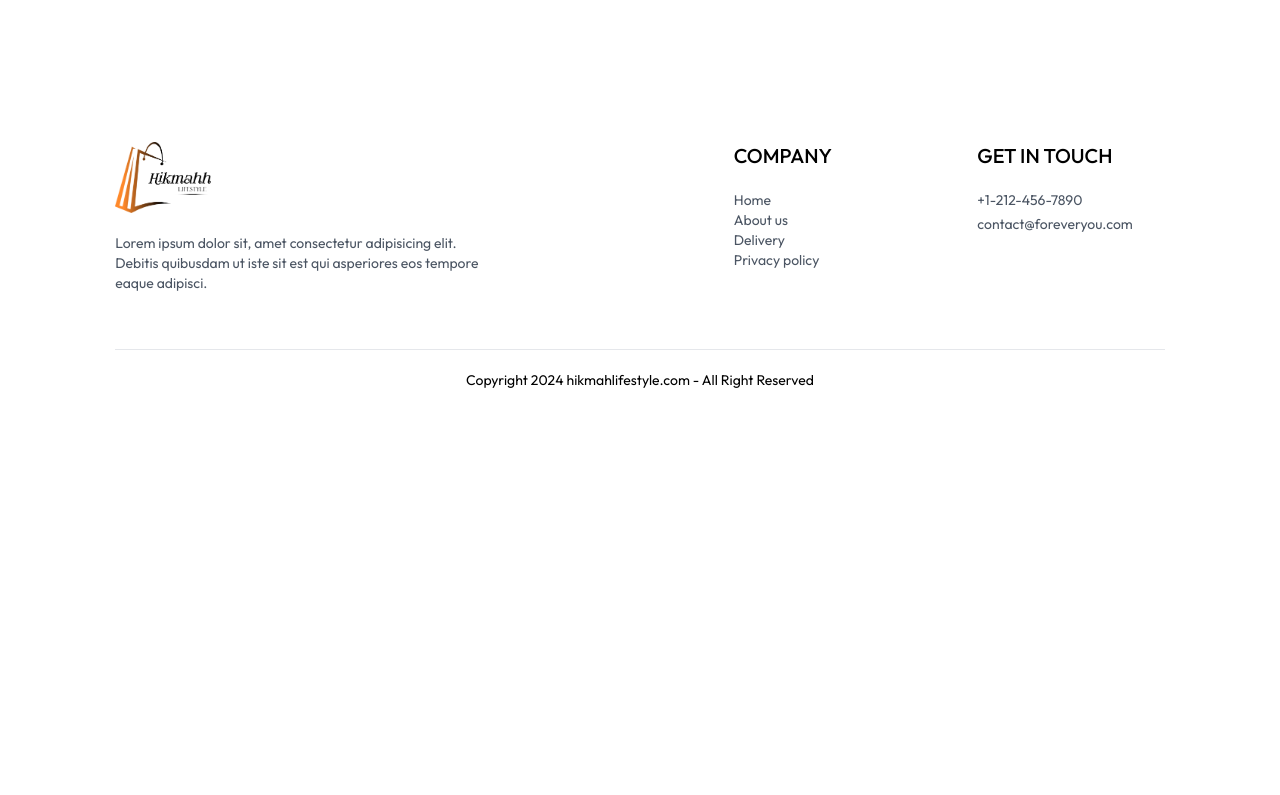
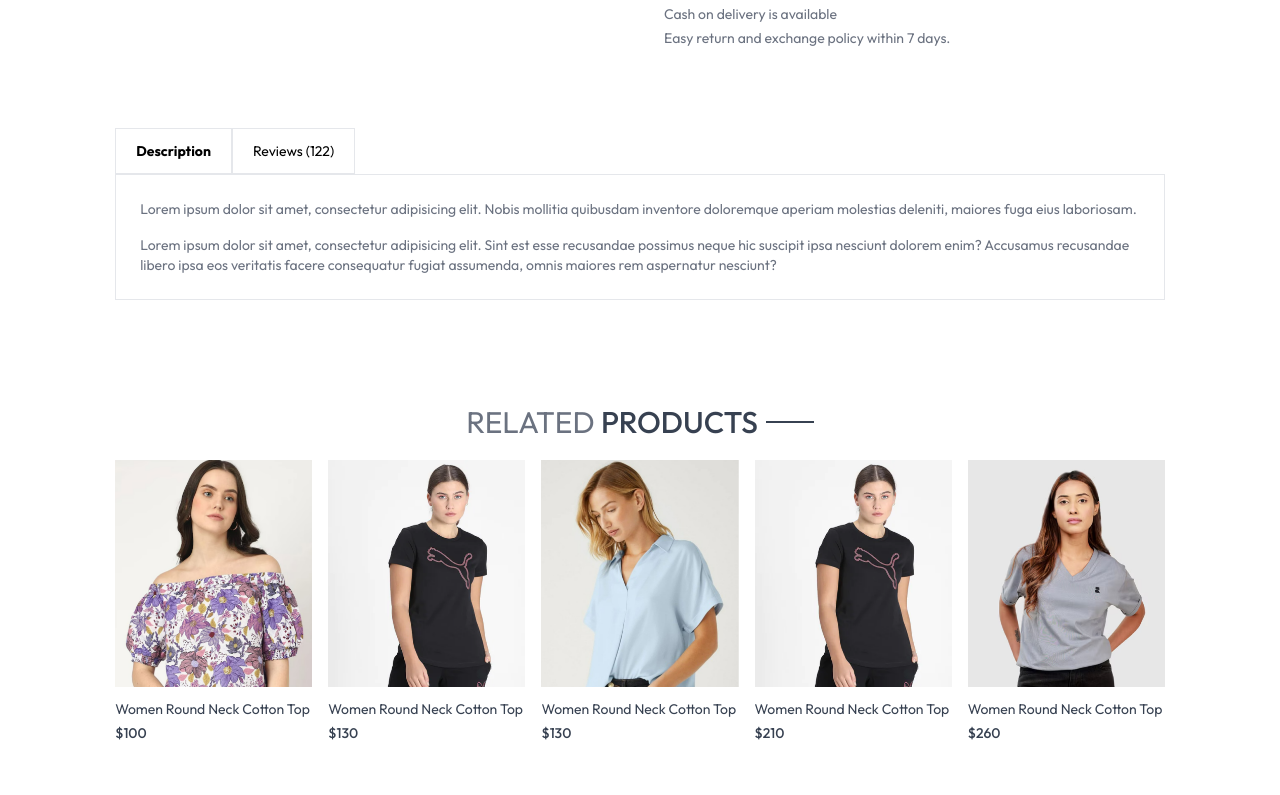
Before and after one commit to syfulislamsani/e-com-front, a React (Vite) app: page /product/aaaaa in a window 1280 px wide. Shown: the part 605-1400 px from the top of the page. Before the commit the page ends 1055 px from the top, so only its background shows below. Built offline with nearby package versions, Linux system fonts and the light colour scheme.

Commit message:
created single product page

```diff
--- /dev/null
+++ b/src/components/RelatedProducts.jsx
@@ -0,0 +1,38 @@
+import React, { useContext, useEffect, useState } from 'react'
+import { ShopContext } from '../context/ShopContext';
+import Title from './Title'
+import ProductItem from './ProductItem'
+
+const RelatedProducts = ({category, subCategory}) => {
+
+    const {products} = useContext(ShopContext);
+    const [related, setRelated] = useState([]);
+
+    useEffect(()=>{
+        if(products.length > 0){
+            let productsCopy = products.slice();
+
+            productsCopy = productsCopy.filter((item)=> category === item.category);
+            productsCopy = productsCopy.filter((item)=> subCategory === item.subCategory);
+
+            setRelated(productsCopy.slice(0, 5));
+            console.log(related[0]);
+        }
+    }, [products])
+
+  return (
+    <div className='my-24'>
+        <div className='text-center text-3xl py-2'>
+          <Title text1={'RELATED'} text2={'PRODUCTS'} />
+        </div>
+
+        <div className='grid grid-cols-2 sm:grid-cols-3 md:grid-cols-4 lg:grid-cols-5 gap-4 gap-y-6'>
+          {related.map((item, index)=>{
+            return <ProductItem key={index} id={item._id} name={item.name} price={item.price} image={item.image} />
+          })}
+        </div>
+    </div>
+  )
+}
+
+export default RelatedProducts
--- a/src/pages/Product/Product.jsx
+++ b/src/pages/Product/Product.jsx
@@ -1,7 +1,8 @@
 import React, { useContext, useEffect, useState } from "react";
 import { useParams } from "react-router-dom";
-import {ShopContext} from '../../context/ShopContext';
+import { ShopContext } from "../../context/ShopContext";
 import {assets} from "../../assets/assets";
+import RelatedProducts from "../../components/RelatedProducts";
 
 const Product = () => {
 
@@ -9,6 +10,7 @@
   const {products, currency} = useContext(ShopContext);
   const [productData, setProductData] = useState(false);
   const [image, setImage] = useState('');
+  const [size, setSize] = useState('');
 
   const fetchProductData = async () => {
 
@@ -61,12 +63,33 @@
             <p>Select Size</p>
             <div className="flex gap-2">
               {productData.sizes.map((item, index)=>(
-                <button className="border py-2 px-4 bg-gray-100" key={index}>{item}</button>
+              <button onClick={()=>setSize(item)} className={`border py-2 px-4 bg-gray-100 ${item === size ? 'border-orange-500':''}`} key={index}>{item}</button>
               ))}
             </div>
           </div>
+          <button className="bg-black text-white py-3 px-8 text-sm active:bg-gray-700">Add to cart</button>
+          <hr className="mt-8 sm:w-4/5"/>
+          <div className="text-sm text-gray-500 mt-5 flex flex-col gap-1">
+              <p>100% Original product</p>
+              <p>Cash on delivery is available</p>
+              <p>Easy return and exchange policy within 7 days.</p>
+          </div>
         </div>
       </div>
+      {/* description and review section */}
+      <div className="mt-20">
+          <div className="flex">
+              <b className="border px-5 py-3 text-sm">Description</b>
+              <p className="border px-5 py-3 text-sm">Reviews (122)</p>
+          </div>
+          <div className="flex flex-col gap-4 border px-6 py-6 text-sm text-gray-500">
+              <p>Lorem ipsum dolor sit amet, consectetur adipisicing elit. Nobis mollitia quibusdam inventore doloremque aperiam molestias deleniti, maiores fuga eius laboriosam.</p>
+              <p>Lorem ipsum dolor sit amet, consectetur adipisicing elit. Sint est esse recusandae possimus neque hic suscipit ipsa nesciunt dolorem enim? Accusamus recusandae libero ipsa eos veritatis facere consequatur fugiat assumenda, omnis maiores rem aspernatur nesciunt?</p>
+          </div>
+      </div>
+
+      {/* display related products */}
+      <RelatedProducts category={productData.category} subCategory={productData.subCategory} />
     </div>
   ) : (
     <div className='opacity-0'></div>
```
